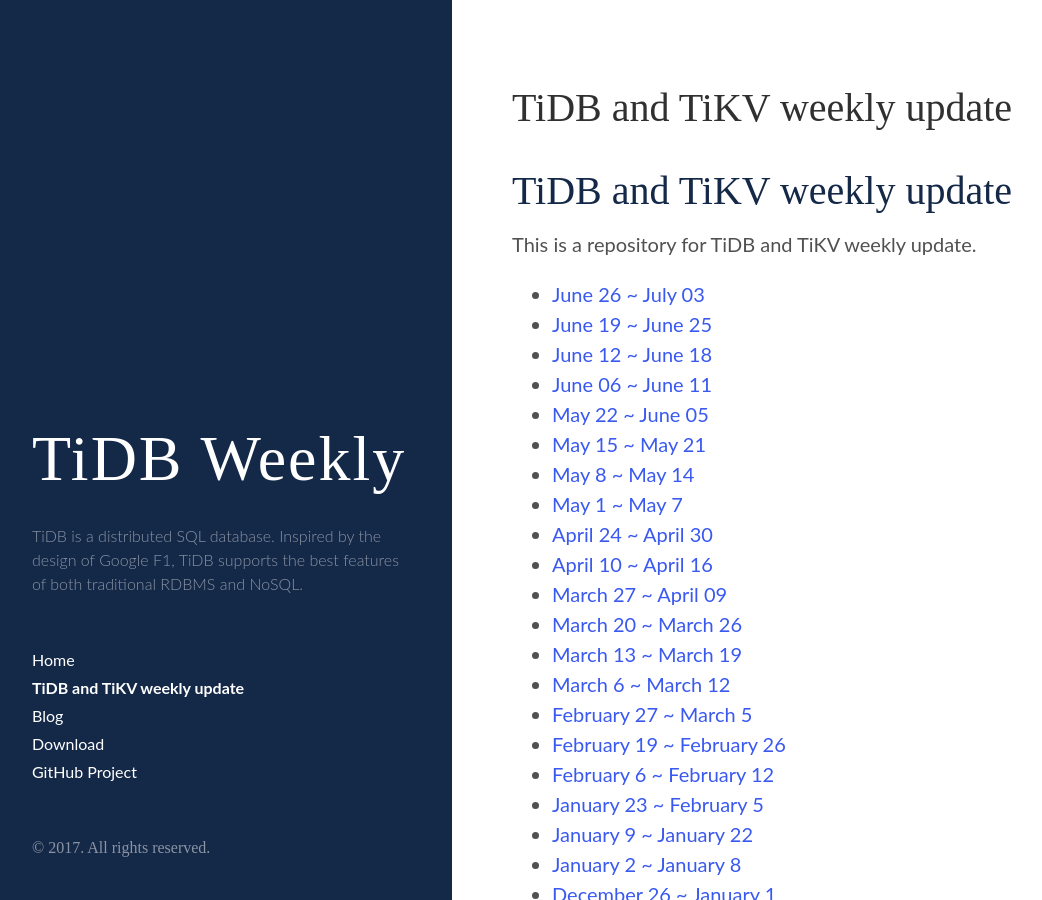
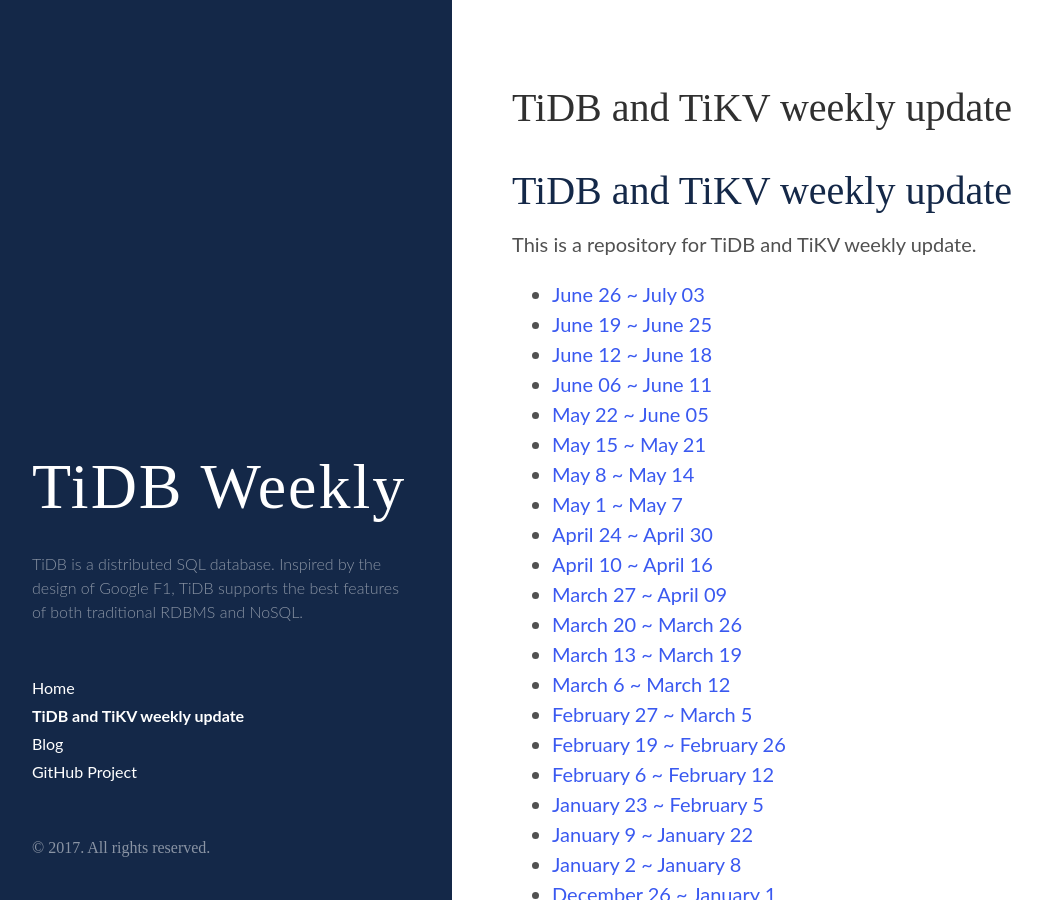
Before and after one commit to pingcap/weekly, a Jekyll site: the page built from README.md, in a window 1280 px wide and 900 px high. Shown: the whole window, without its empty margins (8-1050 px from the left). Built offline with Jekyll 4.4.1, drawn with Linux system fonts in a browser that asks for light colours; some web fonts are replaced; our own code applies the rules of GitHub Pages for plain Markdown files.

Commit message:
hidden the download entry

```diff
--- a/_includes/sidebar.html
+++ b/_includes/sidebar.html
@@ -27,7 +27,7 @@
       {% endfor %}
 
       <a class="sidebar-nav-item" href="{{ site.blog.url }}">Blog</a>
-      <a class="sidebar-nav-item" href="{{ site.github.repo }}/archive/{{ site.version }}.zip">Download</a>
+      <!-- <a class="sidebar-nav-item" href="{{ site.github.repo }}/archive/{{ site.version }}.zip">Download</a> -->
       <a class="sidebar-nav-item" href="{{ site.github.repo }}">GitHub Project</a>
     </nav>
 
```
